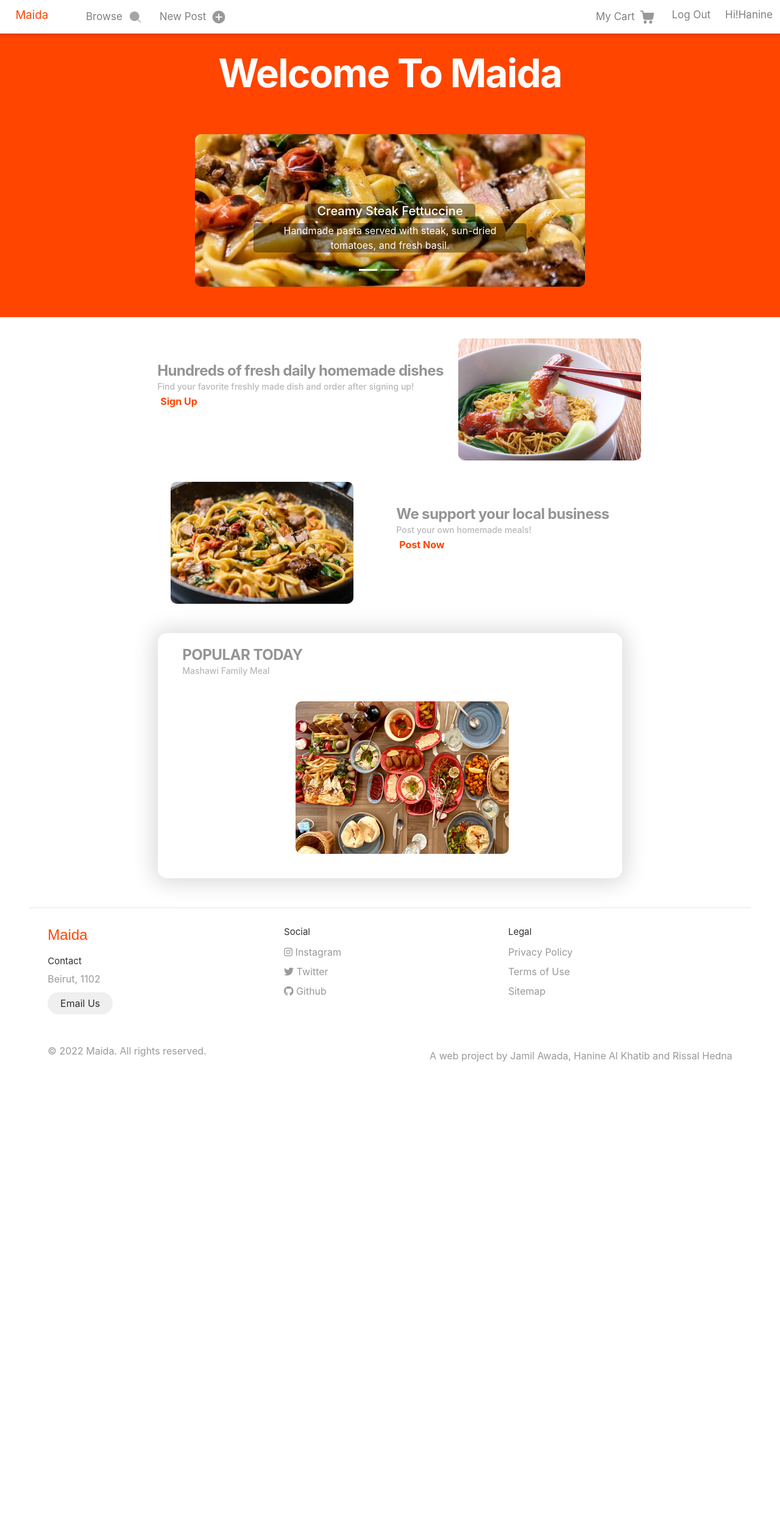
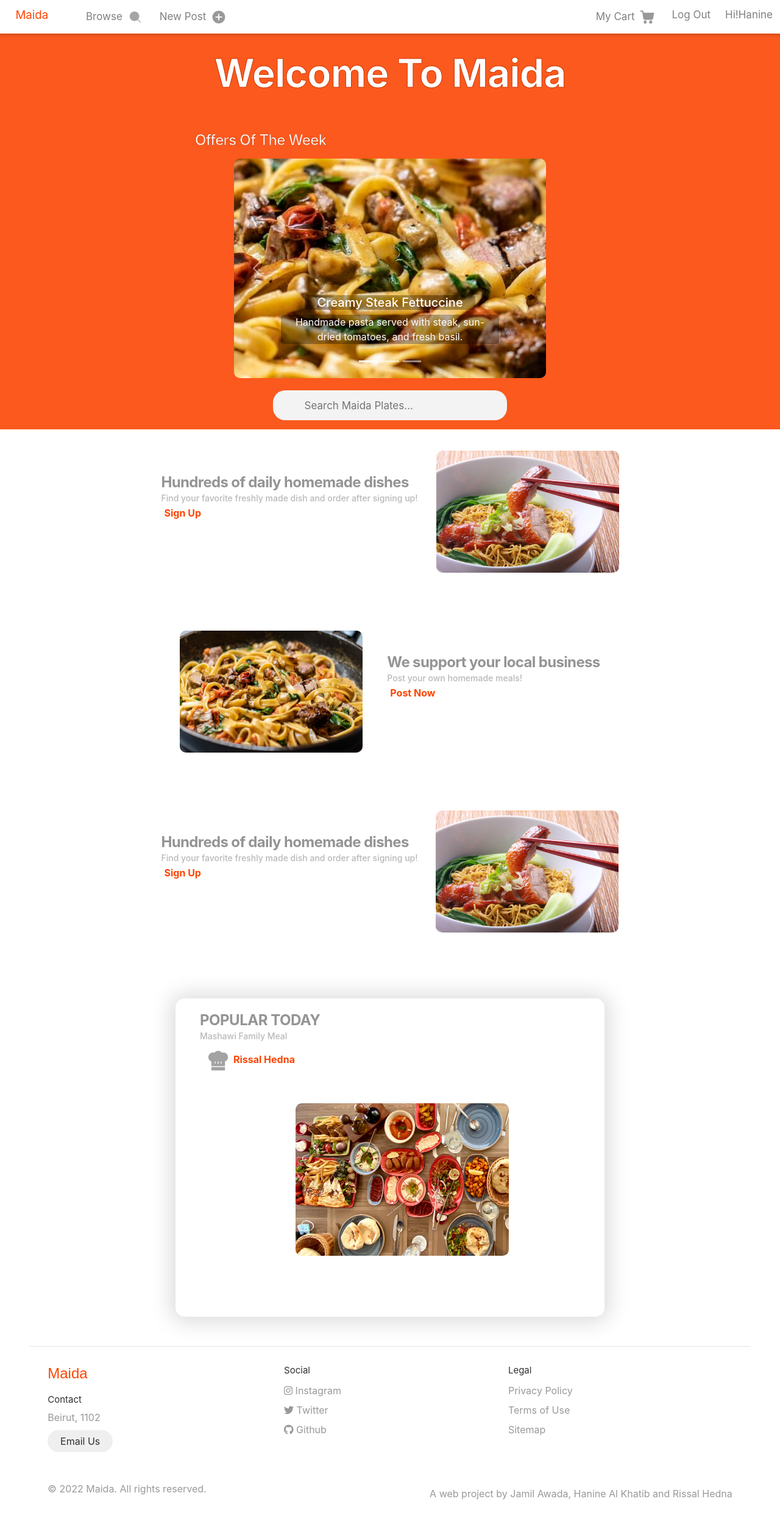
Before and after one commit to JamilAwada/Maida, a PHP site: page /home.html in a window 1280 px wide. Shown: the whole page at 61% size. Before the commit the page ends 1741 px from the top, so only its background shows below. Run offline with PHP 8.4, Linux system fonts and the light colour scheme.

Commit message:
updated homepage and created search bar

```diff
--- a/home.css
+++ b/home.css
@@ -1,6 +1,7 @@
 body{
     width:100%;
     height: 100%;
+    overflow-x: hidden;
 }
 div{
     display: block;
@@ -10,22 +11,85 @@ div{
 
 }
 .topbackground{
-    margin-top: 20px;
+    margin-top: 30px;
     width: 100vw;
-    background-color: orangered;
-    height: 500px;
+    height: 60%;
+    background-color: rgb(251, 89, 30);
+    position:relative;
+    display: flex;
+    flex-direction: column;
 
 }
 .welcometext{
     color: white;
     font-size: 64px;
     font-weight: 700;
-    line-height:200px;
-    letter-spacing: -0.04ch;
+    line-height:180px;
+    letter-spacing: -0.02ch;
     color: rgb(255, 255, 255);
     text-align: center;
     display: block;
+    -webkit-text-stroke: 1px rgb(208, 55, 0);
 }
+.offerstext{
+    color: white;
+    font-size: 24px;
+    font-weight: 500;
+    line-height:30px;
+    letter-spacing: -0.04ch;
+    color: rgb(255, 255, 255);
+    text-align: left;
+    display: block;
+    margin-left: 25%;
+    margin-bottom: 5px;
+    margin-top: 5px;
+    -webkit-text-stroke: 0.5px rgb(208, 55, 0);
+
+}
+
+.searchbar {
+    overflow: hidden;
+    background-color: #f3f3f3;
+    display: flex;
+    justify-content: center;
+    border-radius: 20px;
+    margin-bottom: 15px;
+    width: 30%;
+    position: relative;
+    box-sizing: border-box;
+  }
+
+  .searchbar input[type=text] {
+    background-color: none;
+    padding: 5px;
+    border: none;
+    margin-top: 8px;
+    margin-bottom: 5px;
+    margin-right: 16px;
+    font-size: 17px;
+    display: flex;
+    justify-content: center;
+    align-items: center;
+    border-radius: 10px;
+    background-color: #f3f3f3;
+    outline: none;
+
+  }
+
+  @media screen and (max-width: 600px) {
+    .searchbar{
+        width: 50%;
+    }
+    .searchbar input[type=text] {
+      float: none;
+      display: block;
+      text-align: left;
+      width: 100%;
+      margin: 0;
+      padding: 14px;
+outline: none;    }
+  }
+
 .maincol{
     box-sizing: border-box;
     height: 100%;
@@ -33,6 +97,7 @@ div{
     flex-direction: column;
     align-items: center;
     justify-content: center;
+
 }
 .rowcontainer{
     width: 70%;
@@ -40,9 +105,10 @@ div{
     align-items: stretch;
     justify-content: center;
     flex-flow: row nowrap;
+    padding-bottom: 60px;
+
 }
 .textcontainer{
-    margin-left: 50px;
     display: flex;
     flex-flow: column nowrap;
     justify-content: center;
@@ -58,8 +124,6 @@ div{
     line-height: 32px;
     letter-spacing: -0.04ch;
     color: rgb(148, 148, 148);
-    margin: 0px;
-    padding: 0px;
     display: block;
 }
 
@@ -73,8 +137,6 @@ div{
     line-height: 20px;
     letter-spacing: 0ch;
     color: rgb(184, 184, 184);
-    margin: 0px;
-    padding: 0px;
     display: block;
 
 }
@@ -85,11 +147,26 @@ div{
 .dish{
     height: 200px;
     width: 300px;
-    margin-left : 24px;
+    margin-left : 30px;
     margin-top: 35px;
     border-radius: 10px;
     display: block;
     transition: 0.5s;
+    margin-right: 0px;
+}
+
+.dish2{
+    height: 200px;
+    width: 300px;
+    margin-left : 0px;
+    margin-right: 40px;
+    margin-top: 35px;
+    border-radius: 10px;
+    display: block;
+    transition: 0.5s;
+}
+.dish2:hover{
+    transform: scale(1.1);
 }
 
 .links{
@@ -121,37 +198,17 @@ div{
     cursor: pointer;
     text-decoration: underline;
 }
-.imgcontainer{
-    margin-right: 20px;
-}
-#goToTop{
-    display: none;
-    position: fixed;
-    bottom: 20px;
-    right: 30px;
-    z-index: 99;
-    border: none;
-    outline: none;
-    background-color: rgb(255, 94, 0);
-    color: white;
-    cursor: pointer;
-    padding: 15px;
-    border-radius: 10px;
-    font-size: 18px;
-  }
-
-#goToTop:hover {
-    background-color: rgb(232, 87, 3);
-  }
 
 .dish:hover{
     transform:scale(1.1);
-
 }
 
 #popular{
     box-shadow: 0px 1px 35px 7px rgba(0, 0, 0, 0.15);
     border-radius: 15px;
+    z-index: 99;
+    background-color: white;
+
 }
 .maincol2{
     box-sizing: border-box;
@@ -168,26 +225,29 @@ div{
     align-items: stretch;
     justify-content: center;
     flex-flow: row nowrap;
+    position: relative;
 }
+.imgpop{
+    margin: 20px;
+    display: flex;
+    justify-content: center;
+    align-items: center;
+    flex-direction: column;
 
+}
 .dishpop{
     height: 250px;
     width: 350px;
     margin: 20px;
     border-radius: 10px;
     transition: 0.5s;
-    display: block;
-    transition: 0.5s;
-}
-
-.imgpop{
-    margin: 20px;
-    display: flex;
+    position: relative;
     justify-content: center;
+    align-items: center;
 
 }
 .dishpop:hover{
-        transform: scale(1.1);
+    transform: scale(1.1);
 
 }
 .textcontainerpop{
--- a/home.html
+++ b/home.html
@@ -59,8 +59,9 @@
 
         <div class="topbackground">
             <span class="welcometext">Welcome To Maida</span>
+            <span class="offerstext">Offers Of The Week</span>
             <!-- Carousel -->
-            <center><div id="carouselExampleCaptions" class="carousel slide carousel-fade" data-bs-ride="false">
+            <center><div id="carouselExampleCaptions" class="carousel slide carousel-fade" data-bs-ride="false" style="position: relative;">
                 <div class="carousel-indicators">
                   <button type="button" data-bs-target="#carouselExampleCaptions" data-bs-slide-to="0" class="active" aria-current="true" aria-label="Slide 1"></button>
                   <button type="button" data-bs-target="#carouselExampleCaptions" data-bs-slide-to="1" aria-label="Slide 2"></button>
@@ -103,17 +104,22 @@
                   <span class="visually-hidden">Next</span>
                 </button>
               </div>
+
+              <div class="searchbar">
+              <input type="text" placeholder="Search Maida Plates...">
+            </div>
             </center>
+
         </div>
 
         <!-- Goals Container-->
-        <div class="maincol">
+        <div class="maincol" id="1">
         <div class="rowcontainer">
 
             <div class="textcontainer">
 
             <div class="titleout">
-                <span class="titlein">Hundreds of fresh daily homemade dishes</span>
+                <span class="titlein">Hundreds of daily homemade dishes</span>
             </div>
             <div class="paraout">
                 <span class="parain">Find your favorite freshly made dish and order after signing up!</span><div class="Alinks">
@@ -129,9 +135,9 @@
         </div>
 
         <!-- Goals Container2-->
-        <div class="rowcontainer">
+        <div class="rowcontainer" id="2">
             <div class="imgcontainer" >
-                <img class="dish" style="margin-left:0;" src="images/pasta.jpg">
+                <img class="dish2" src="images/pasta.jpg">
             </div>
 
 
@@ -148,6 +154,28 @@
 
             </div>
         </div>
+
+        <!-- Goals Container3-->
+        <div class="maincol" id="3">
+          <div class="rowcontainer">
+
+              <div class="textcontainer">
+
+              <div class="titleout">
+                  <span class="titlein">Hundreds of daily homemade dishes</span>
+              </div>
+              <div class="paraout">
+                  <span class="parain">Find your favorite freshly made dish and order after signing up!</span><div class="Alinks">
+                  <a class="links"><span class="spanup">Sign Up</span></a>
+              </div>
+              </div>
+              </div>
+
+              <div class="imgcontainer">
+                  <img class="dish" src="images/ch.jpg">
+              </div>
+
+          </div>
         <br>
         <!-- Popular-->
         <br>
@@ -161,6 +189,8 @@
 
               <div class="paraout">
                 <span class="parain">Mashawi Family Meal</span><div class="Alinks">
+                  <a class="links"><span class="spanup"><img src="images/chef.png" class="">Rissal Hedna</span>
+                </a>
             </div>
 
               </div>
@@ -168,10 +198,6 @@
               <div class="imgpop">
                   <img class="dishpop" src="images/mashawi.jpeg">
               </div>
-
-
-
-
           </div>
         </div>
     </div>
--- a/main.css
+++ b/main.css
@@ -1,10 +1,12 @@
 * {
-    font-family: 'Abyssinica SIL', sans-serif;
+    font-family: DD-TTNorms, -apple-system, BlinkMacSystemFont, "Segoe UI", Roboto, Helvetica, Arial, sans-serif, "Apple Color Emoji", "Segoe UI Emoji", "Segoe UI Symbol";
     box-sizing: border-box;
 }
 #carouselExampleCaptions{
-    width:50%;
-    position: relative;
+    width:40%;
+    position: absolute;
+    margin-top: 10px;
+    margin-bottom: 20px;
 }
 .primary-bg {
     background-color: white;
@@ -20,7 +22,7 @@
 
 .grey-bg {
     display: inline-block;
-    background-color:rgba(0,0,0,0.4);
+    background-color:rgba(0, 0, 0, 0.307);
     border-radius: 5px;
     padding: 0 1em;
 }
@@ -37,10 +39,9 @@
 }
 
 .carousel-item {
-    height: 15rem;
     background-color: grey;
     position: relative;
-    height: 250px;
+    height: 45vh;
 }
 
 .carousel-title {
@@ -58,16 +59,8 @@
     transform: translate(-50%, -50%);
     min-width: 100%;
     height: 40rem;
-    margin: 0 auto;
   }
 
 .carousel-inner {
     border-radius: 10px;
   }
-
-.carousel-caption > button {
-    background-color: #FA2C02;
-    color: white;
-    border-radius: 5px;
-    border-width: 0;
-}
```
Also changed, not shown: images/chef.png (added).
